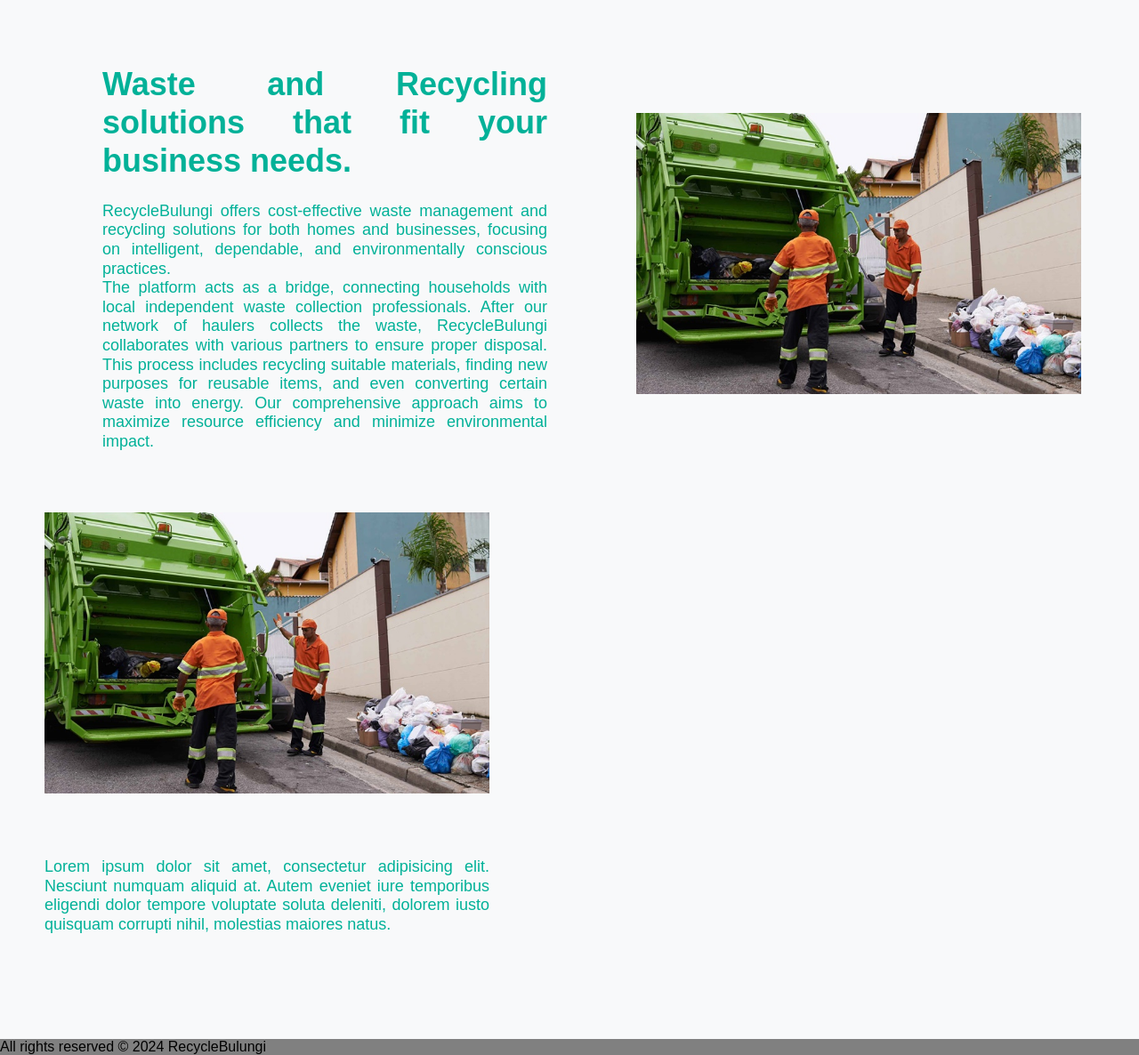
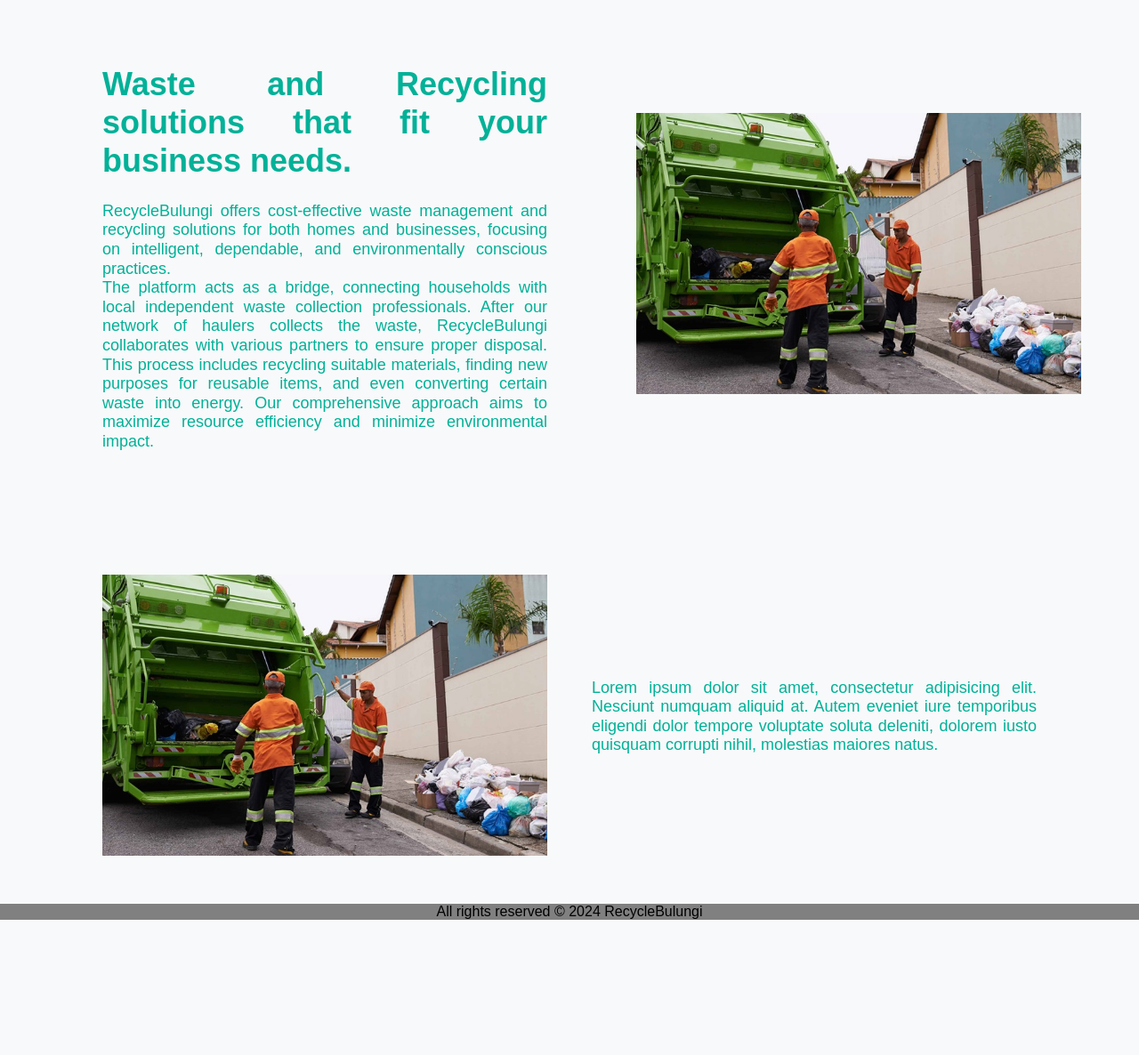
Before and after one commit to Hotchapu13/RecycleBulungi, a PHP site: page / in a window 1280 px wide. Shown: the part 71-1257 px from the top of the page at 89% size. After the commit the page ends 1105 px from the top, so only its background shows below. Run offline with PHP 8.4, Linux system fonts and the light colour scheme.

Commit message:
made optimal styling

```diff
--- a/src/CSS/index_styles.css
+++ b/src/CSS/index_styles.css
@@ -2,10 +2,13 @@ body {
   font-family: Arial, sans-serif;
   justify-content: center;
   align-items: center;
-  height: 100vh;
+  height: 100%;
   margin: 0;
+  padding: 0;
   overflow: overlay;
   background-color: #f8f9fa;
+  display: flex;
+  flex-direction: column;
 }
 li {
   display: inline;
@@ -80,9 +83,10 @@ footer {
   bottom: 0;
   margin-top: 50px;
   background: gray;
-  text-align: justify;
+  text-align: center;
+  width: 100%;
 }
-.container {
+.container, .container_2 {
   display: flex;
   flex-wrap: wrap;
   flex-direction: row;
@@ -92,18 +96,7 @@ footer {
   align-items: center;
   justify-content: center;
 }
-.content_1 {
-  font-family: Arial, sans-serif;
-  font-size: 18px;
-  color: #01b198;
-  text-align: justify;
-  line-height: 1.2;
-  padding: 50px;
-  background-color: f8f9fa;
-  border-radius: 8px;
-  width: 500px;
-}
-.content_2 {
+.content_1, .content_2 {
   font-family: Arial, sans-serif;
   font-size: 18px;
   color: #01b198;
```
